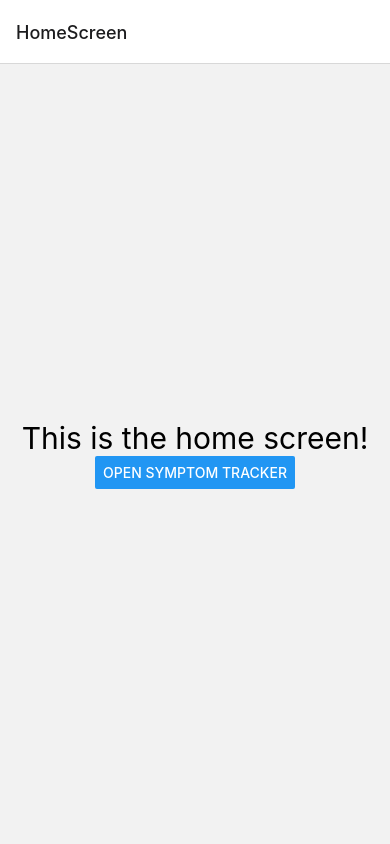
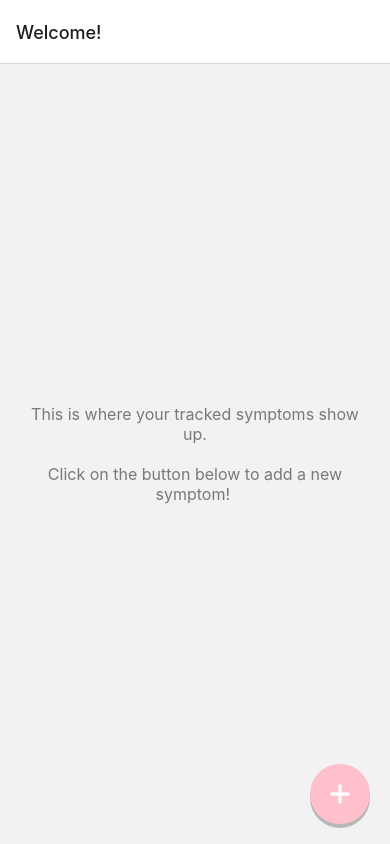
Before and after one commit to rameezh88/SymptomTracker, a React Native app: screen /HomeScreen in a window 390 px wide. Built offline with nearby package versions, Linux system fonts and the light colour scheme.

Commit message:
Updated styling for HomeScreen and add-symptoms button

```diff
--- a/package.json
+++ b/package.json
@@ -19,7 +19,9 @@
     "react-native-gesture-handler": "~2.12.0",
     "react-native-reanimated": "~3.3.0",
     "react-native-safe-area-context": "4.6.3",
-    "react-native-screens": "~3.22.0"
+    "react-native-screens": "~3.22.0",
+    "styled-components": "6.1.6",
+    "@expo/vector-icons": "^13.0.0"
   },
   "devDependencies": {
     "@babel/core": "^7.20.0",
--- a/src/navigation/index.tsx
+++ b/src/navigation/index.tsx
@@ -15,7 +15,7 @@ const RootNavigator = () => {
       <RootStack.Screen
         name="HomeScreen"
         component={HomeScreen}
-        options={{ headerShown: true }}
+        options={{ headerShown: true, title: "Welcome!" }}
       />
       <RootStack.Screen
         name="SymptomTrackerScreen"
--- a/src/screens/HomeScreen/index.tsx
+++ b/src/screens/HomeScreen/index.tsx
@@ -1,6 +1,7 @@
+import { Entypo } from "@expo/vector-icons";
 import { NavigationProp } from "@react-navigation/native";
-import { Button, Text, View } from "react-native";
 import { RootStackParamList } from "../../navigation";
+import { AddNewSymptomButton, Container, Placeholder } from "./styles";
 
 interface HomeScreenProps {
   navigation: NavigationProp<RootStackParamList, "HomeScreen">;
@@ -8,19 +9,16 @@ interface HomeScreenProps {
 
 const HomeScreen: React.FC<HomeScreenProps> = ({ navigation }) => {
   return (
-    <View
-      style={{
-        flex: 1,
-        alignItems: "center",
-        justifyContent: "center",
-      }}
-    >
-      <Text style={{ fontSize: 30 }}>This is the home screen!</Text>
-      <Button
+    <Container>
+      <Placeholder>
+        {`This is where your tracked symptoms show up.\n\nClick on the button below to add a new symptom!`}{" "}
+      </Placeholder>
+      <AddNewSymptomButton
         onPress={() => navigation.navigate("SymptomTrackerScreen")}
-        title="Open Symptom Tracker"
-      />
-    </View>
+      >
+        <Entypo name="plus" size={32} color="white" />
+      </AddNewSymptomButton>
+    </Container>
   );
 };
 
--- /dev/null
+++ b/src/screens/HomeScreen/styles.ts
@@ -0,0 +1,30 @@
+import styled from "styled-components/native";
+
+export const Container = styled.View`
+  flex: 1;
+  align-items: center;
+  justify-content: center;
+`;
+
+export const Placeholder = styled.Text`
+  font-size: 16px;
+  color: rgba(0, 0, 0, 0.5);
+  text-align: center;
+  margin-horizontal: 30px;
+`;
+
+export const AddNewSymptomButton = styled.Pressable`
+  height: 60px;
+  width: 60px;
+  border-radius: 30px;
+  shadow-color: rgba(0, 0, 0, 0.24);
+  shadow-offset: 0px 4px;
+  z-index: 10;
+  shadow-opacity: 1;
+  background-color: pink;
+  position: absolute;
+  bottom: 20px;
+  right: 20px;
+  align-items: center;
+  justify-content: center;
+`;
```
Also changed, not shown: 1 other file (tests, documents, lock files or other folders).
